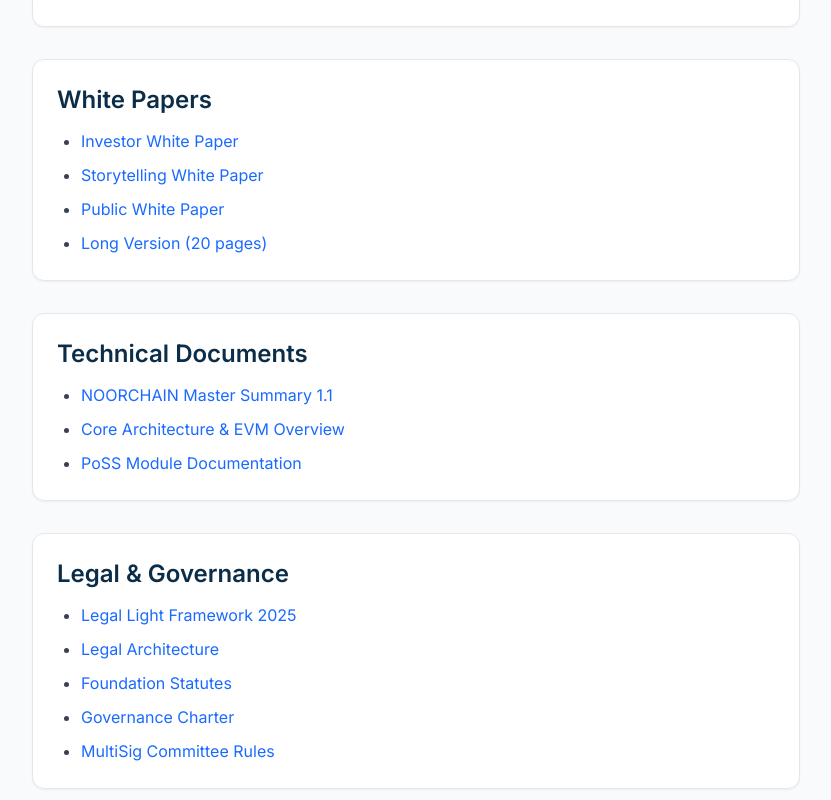
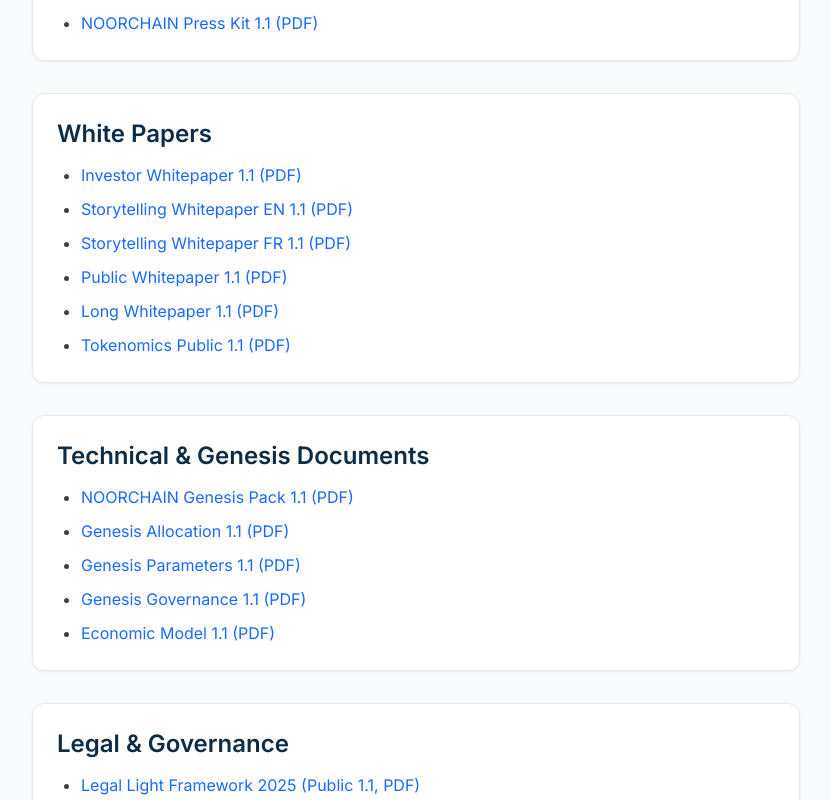
Before and after one commit to noorfinances-eng/noorchain-core, a Next.js app in the folder site/: page /docs in a window 1280 px wide. Shown: the part 540-1340 px from the top of the page, without its empty margins (174-1005 px from the left). Built offline with nearby package versions, Linux system fonts and the light colour scheme.

Commit message:
Update page.tsx

```diff
--- a/site/app/docs/page.tsx
+++ b/site/app/docs/page.tsx
@@ -3,7 +3,6 @@
     <main className="w-full bg-paper">
       <section className="container py-16 md:py-20">
         <div className="max-w-3xl">
-
           {/* LABEL */}
           <div className="inline-flex items-center gap-2 rounded-full bg-white border border-gray-soft px-3 py-1 mb-6">
             <span className="h-2 w-2 rounded-full bg-primary" />
@@ -43,6 +42,15 @@
                   NOORCHAIN Brandbook 1.1 (PDF)
                 </a>
               </li>
+              <li>
+                <a
+                  href="/docs/NOORCHAIN_Press_Kit_1.1.pdf"
+                  target="_blank"
+                  className="text-primary hover:underline"
+                >
+                  NOORCHAIN Press Kit 1.1 (PDF)
+                </a>
+              </li>
             </ul>
           </section>
 
@@ -53,23 +61,57 @@
             </h2>
             <ul className="list-disc pl-6 text-gray-700 leading-relaxed space-y-2">
               <li>
-                <a href="#" className="text-primary hover:underline">
-                  Investor White Paper
+                <a
+                  href="/docs/NOORCHAIN_Whitepaper_Investor_1.1.pdf"
+                  target="_blank"
+                  className="text-primary hover:underline"
+                >
+                  Investor Whitepaper 1.1 (PDF)
                 </a>
               </li>
               <li>
-                <a href="#" className="text-primary hover:underline">
-                  Storytelling White Paper
+                <a
+                  href="/docs/NOORCHAIN_Whitepaper_Storytelling_EN_1.1.pdf"
+                  target="_blank"
+                  className="text-primary hover:underline"
+                >
+                  Storytelling Whitepaper EN 1.1 (PDF)
                 </a>
               </li>
               <li>
-                <a href="#" className="text-primary hover:underline">
-                  Public White Paper
+                <a
+                  href="/docs/NOORCHAIN_Whitepaper_Storytelling_FR_1.1.pdf"
+                  target="_blank"
+                  className="text-primary hover:underline"
+                >
+                  Storytelling Whitepaper FR 1.1 (PDF)
                 </a>
               </li>
               <li>
-                <a href="#" className="text-primary hover:underline">
-                  Long Version (20 pages)
+                <a
+                  href="/docs/NOORCHAIN_Whitepaper_Public_1.1.pdf"
+                  target="_blank"
+                  className="text-primary hover:underline"
+                >
+                  Public Whitepaper 1.1 (PDF)
+                </a>
+              </li>
+              <li>
+                <a
+                  href="/docs/NOORCHAIN_Whitepaper_Long_1.1.pdf"
+                  target="_blank"
+                  className="text-primary hover:underline"
+                >
+                  Long Whitepaper 1.1 (PDF)
+                </a>
+              </li>
+              <li>
+                <a
+                  href="/docs/Tokenomics_Public_1.1.pdf"
+                  target="_blank"
+                  className="text-primary hover:underline"
+                >
+                  Tokenomics Public 1.1 (PDF)
                 </a>
               </li>
             </ul>
@@ -78,22 +120,52 @@
           {/* TECHNICAL DOCS */}
           <section className="mb-8 p-6 border border-gray-soft rounded-xl bg-white shadow-sm">
             <h2 className="text-2xl font-semibold text-navy mb-3">
-              Technical Documents
+              Technical & Genesis Documents
             </h2>
             <ul className="list-disc pl-6 text-gray-700 leading-relaxed space-y-2">
               <li>
-                <a href="#" className="text-primary hover:underline">
-                  NOORCHAIN Master Summary 1.1
+                <a
+                  href="/docs/NOORCHAIN_Genesis_Pack_1.1.pdf"
+                  target="_blank"
+                  className="text-primary hover:underline"
+                >
+                  NOORCHAIN Genesis Pack 1.1 (PDF)
                 </a>
               </li>
               <li>
-                <a href="#" className="text-primary hover:underline">
-                  Core Architecture & EVM Overview
+                <a
+                  href="/docs/NOORCHAIN_Genesis_Allocation_1.1.pdf"
+                  target="_blank"
+                  className="text-primary hover:underline"
+                >
+                  Genesis Allocation 1.1 (PDF)
                 </a>
               </li>
               <li>
-                <a href="#" className="text-primary hover:underline">
-                  PoSS Module Documentation
+                <a
+                  href="/docs/NOORCHAIN_Genesis_Parameters_1.1.pdf"
+                  target="_blank"
+                  className="text-primary hover:underline"
+                >
+                  Genesis Parameters 1.1 (PDF)
+                </a>
+              </li>
+              <li>
+                <a
+                  href="/docs/NOORCHAIN_Genesis_Governance_1.1.pdf"
+                  target="_blank"
+                  className="text-primary hover:underline"
+                >
+                  Genesis Governance 1.1 (PDF)
+                </a>
+              </li>
+              <li>
+                <a
+                  href="/docs/NOORCHAIN_Economic_Model_1.1.pdf"
+                  target="_blank"
+                  className="text-primary hover:underline"
+                >
+                  Economic Model 1.1 (PDF)
                 </a>
               </li>
             </ul>
@@ -106,28 +178,57 @@
             </h2>
             <ul className="list-disc pl-6 text-gray-700 leading-relaxed space-y-2">
               <li>
-                <a href="#" className="text-primary hover:underline">
-                  Legal Light Framework 2025
+                <a
+                  href="/docs/Legal_Light_Framework_Public_1.1.pdf"
+                  target="_blank"
+                  className="text-primary hover:underline"
+                >
+                  Legal Light Framework 2025 (Public 1.1, PDF)
                 </a>
               </li>
               <li>
-                <a href="#" className="text-primary hover:underline">
-                  Legal Architecture
+                <a
+                  href="/docs/NOORCHAIN_Legal_Architecture_1.1.pdf"
+                  target="_blank"
+                  className="text-primary hover:underline"
+                >
+                  NOORCHAIN Legal Architecture 1.1 (PDF)
                 </a>
               </li>
               <li>
-                <a href="#" className="text-primary hover:underline">
-                  Foundation Statutes
+                <a
+                  href="/docs/NOORCHAIN_Foundation_Statutes_1.1.pdf"
+                  target="_blank"
+                  className="text-primary hover:underline"
+                >
+                  Foundation Statutes 1.1 (PDF)
                 </a>
               </li>
               <li>
-                <a href="#" className="text-primary hover:underline">
-                  Governance Charter
+                <a
+                  href="/docs/NOORCHAIN_Compliance_Framework_1.1.pdf"
+                  target="_blank"
+                  className="text-primary hover:underline"
+                >
+                  Compliance Framework 1.1 (PDF)
                 </a>
               </li>
               <li>
-                <a href="#" className="text-primary hover:underline">
-                  MultiSig Committee Rules
+                <a
+                  href="/docs/NOORCHAIN_Multisig_Charter_1.1.pdf"
+                  target="_blank"
+                  className="text-primary hover:underline"
+                >
+                  Multisig Committee Charter 1.1 (PDF)
+                </a>
+              </li>
+              <li>
+                <a
+                  href="/docs/NOORCHAIN_Legal_Notices_1.1.pdf"
+                  target="_blank"
+                  className="text-primary hover:underline"
+                >
+                  Legal Notices & Disclaimers 1.1 (PDF)
                 </a>
               </li>
             </ul>
```
